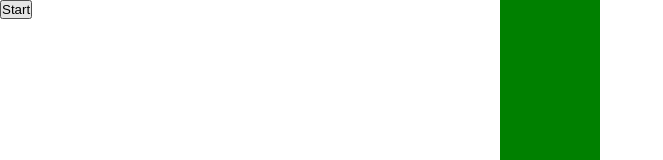
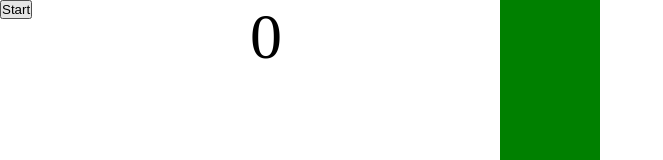
Before and after one commit to karthicbz/flappy_birb, a React (Vite) app: page / in a window 1280 px wide. Shown: the top 160 px of the page, without its empty margins (0-663 px from the left). Built offline with nearby package versions, Linux system fonts and the light colour scheme.

Commit message:
added score

```diff
--- a/src/App.jsx
+++ b/src/App.jsx
@@ -21,10 +21,9 @@ function App() {
   const [greenTubeTwoHeight, setGreenTubeTwoHeight] = useState(randNumber());
   const [playerAltitude, setPlayerAltitude] = useState(400);
   const [gameStart, setGameStart] = useState(false);
-  const topGreenTubeOneRef = useRef();
-  const topGreenTubeTwoRef = useRef();
   const bottomGreenTubeOneRef = useRef();
   const bottomGreenTubeTwoRef = useRef();
+  const scoreRef = useRef(0);
 
   //this use effect will move green tubes, reset it position and make it wait for next move
   useEffect(() => {
@@ -41,10 +40,12 @@ function App() {
     }
 
     if (greenTubePosOne === 250) {
+      scoreRef.current += 1;
       startMovingTube(setGreenTubePosTwo, setIntervalIdTwo);
     }
 
     if (greenTubePosTwo === 250) {
+      scoreRef.current += 1;
       startMovingTube(setGreenTubePosOne, setIntervalIdOne);
     }
   }, [greenTubePosOne, greenTubePosTwo]);
@@ -125,18 +126,8 @@ function App() {
 
   return (
     <PlayArea className="canvas" onClick={increasePlayerAltitude}>
-      <RectBar
-        height={greenTubeOneHeight}
-        right={greenTubePosOne}
-        top="0"
-        greenTubeRef={topGreenTubeOneRef}
-      />
-      <RectBar
-        height={greenTubeTwoHeight}
-        right={greenTubePosTwo}
-        top="0"
-        greenTubeRef={topGreenTubeTwoRef}
-      />
+      <RectBar height={greenTubeOneHeight} right={greenTubePosOne} top="0" />
+      <RectBar height={greenTubeTwoHeight} right={greenTubePosTwo} top="0" />
 
       <RectBar
         height={500 - greenTubeOneHeight}
@@ -152,6 +143,17 @@ function App() {
         greenTubeRef={bottomGreenTubeTwoRef}
       />
       <Player bottom={playerAltitude} />
+      <p
+        className="score"
+        style={{
+          fontSize: "4rem",
+          position: "absolute",
+          top: 0,
+          left: "calc(500px - 50%)",
+        }}
+      >
+        {scoreRef.current}
+      </p>
       <button onClick={startGame}>Start</button>
     </PlayArea>
   );
```
